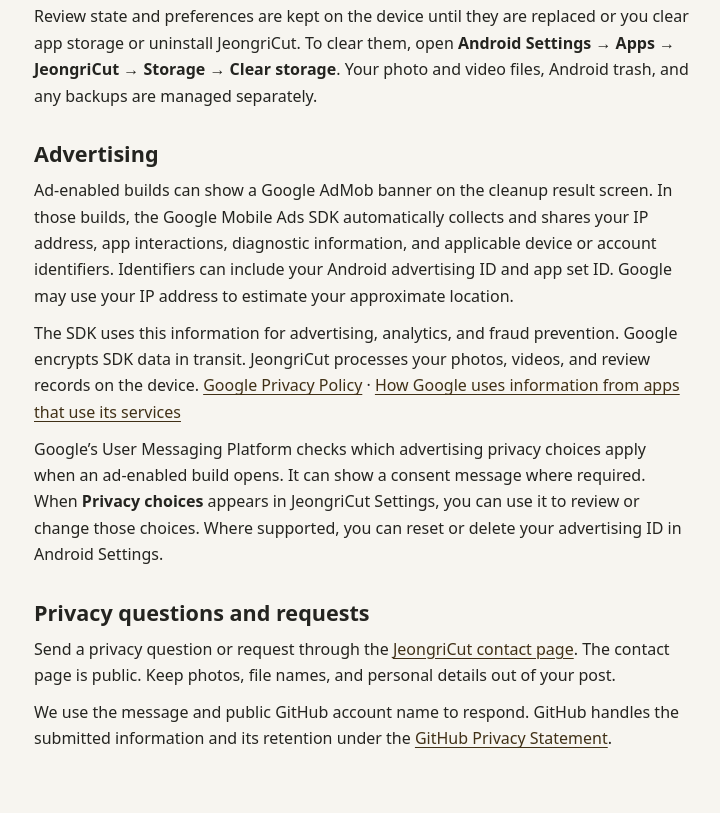
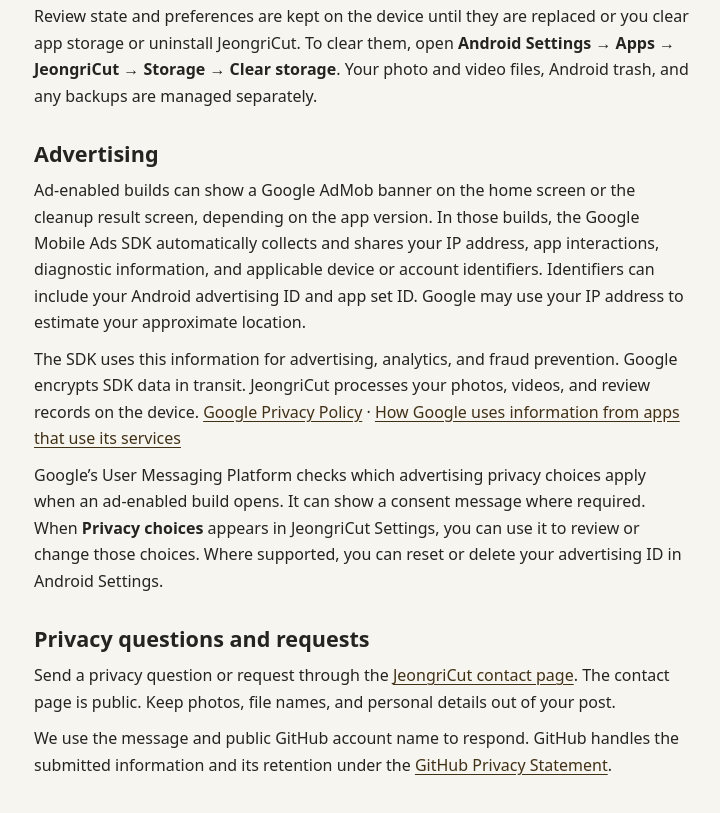
Before and after one commit to 0gam-B/jeongricut-privacy, a plain HTML site: page index.html in a window 1280 px wide. Shown: the part 1121-1934 px from the top of the page, without its empty margins (278-998 px from the left). Drawn offline with Linux system fonts and the light colour scheme.

Commit message:
Describe the home banner placement across app versions

```diff
--- a/index.html
+++ b/index.html
@@ -117,7 +117,7 @@
 
       <section aria-labelledby="advertising">
         <h2 id="advertising">Advertising</h2>
-        <p>Ad-enabled builds can show a Google AdMob banner on the cleanup result screen. In those builds, the Google Mobile Ads SDK automatically collects and shares your IP address, app interactions, diagnostic information, and applicable device or account identifiers. Identifiers can include your Android advertising ID and app set ID. Google may use your IP address to estimate your approximate location.</p>
+        <p>Ad-enabled builds can show a Google AdMob banner on the home screen or the cleanup result screen, depending on the app version. In those builds, the Google Mobile Ads SDK automatically collects and shares your IP address, app interactions, diagnostic information, and applicable device or account identifiers. Identifiers can include your Android advertising ID and app set ID. Google may use your IP address to estimate your approximate location.</p>
         <p>The SDK uses this information for advertising, analytics, and fraud prevention. Google encrypts SDK data in transit. JeongriCut processes your photos, videos, and review records on the device. <a href="https://policies.google.com/privacy">Google Privacy Policy</a> &middot; <a href="https://policies.google.com/technologies/partner-sites">How Google uses information from apps that use its services</a></p>
         <p>Google’s User Messaging Platform checks which advertising privacy choices apply when an ad-enabled build opens. It can show a consent message where required. When <strong>Privacy choices</strong> appears in JeongriCut Settings, you can use it to review or change those choices. Where supported, you can reset or delete your advertising ID in Android Settings.</p>
       </section>
```
